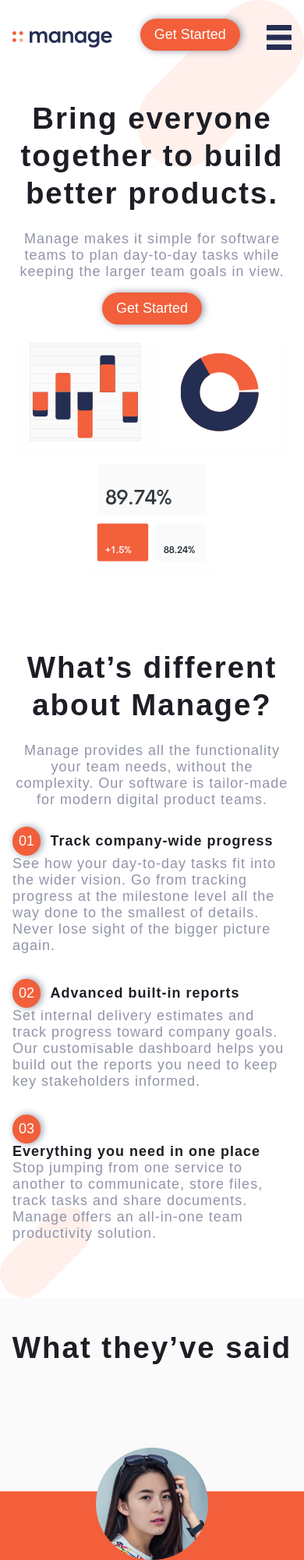
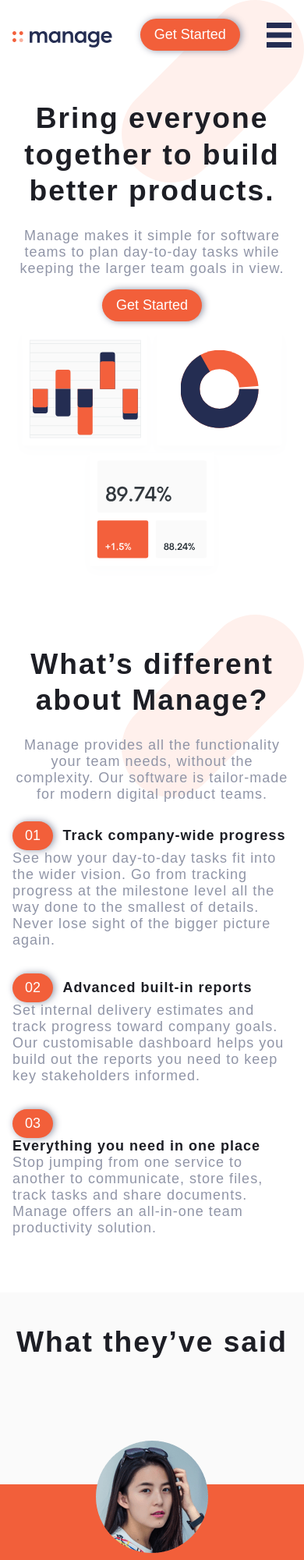
Before and after one commit to shagor-coder/manage-landing-page, a website: page index.html in a window 390 px wide. Shown: the top 2000 px of the page at 78% size. Drawn offline with nearby package versions, Linux system fonts and the light colour scheme; a web font is replaced by a local one.

Commit message:
Manage Landing Page

```diff
--- a/src/scss/_about.scss
+++ b/src/scss/_about.scss
@@ -1,6 +1,6 @@
 .about{
 
-    background: url(/src/img/bg-tablet-pattern.svg);
+    background: url(../src/img/bg-tablet-pattern.svg);
     background-repeat: no-repeat;
     background-position: left bottom;
     background-size: 30%;
@@ -29,7 +29,7 @@
                     height: 100%;
                     margin-right: 0.5rem;
                     pointer-events: none;
-                    padding: .5rem;
+                    padding: .5rem 1rem;
                 }
                 &:nth-child(2){
                     @include font400;
@@ -41,13 +41,16 @@
                 &:nth-child(3){
                     @include font400;
                     display: inline-block;
-                    margin-left: 3.2rem;
+                    margin-left: 4.2rem;
                 }
             }
         }
     }
     @media (max-width:48rem){
         text-align: center;
+
+        background-position: right top;
+        background-size: 60%;
 
         &__list{
 
--- a/src/scss/_header.scss
+++ b/src/scss/_header.scss
@@ -3,7 +3,7 @@
     position: fixed;
     left: 0;
     top: 0;
-    z-index: 999;
+    z-index: 9999;
 
 
     &.active{
@@ -54,7 +54,7 @@
 
             &__toggle{
                 position: absolute;
-                top: 2rem;
+                top: 1.8rem;
                 right: 1rem;
                 width: 2rem;
                 height: 2rem;
@@ -93,7 +93,7 @@
                     padding-bottom: 1rem;
                     &:not(:last-child){
                         margin-right: 0;
-                        margin-bottom: 1.5rem;
+                        margin-bottom: 0.1rem;
                     }
                 }
 
--- a/src/scss/_hero.scss
+++ b/src/scss/_hero.scss
@@ -4,7 +4,7 @@
     padding-top: 6rem;
     display: grid;
     place-items: center;
-    background: url(/src/img/bg-tablet-pattern.svg);
+    background: url(../src/img/bg-tablet-pattern.svg);
 
     @include bgControl;
     background-size: 55%;
@@ -29,6 +29,10 @@
     @media (max-width:48rem){
         text-align: center;
         padding-top: 8rem;
+
+        @include bgControl;
+        background-size: 60%;
+        background-position: right top;
     }
 
 }
--- a/src/scss/_mixins.scss
+++ b/src/scss/_mixins.scss
@@ -1,5 +1,5 @@
 @mixin font600 {
-    font-size: 2.4rem;
+    font-size: 2.325rem;
     font-weight: 700;
     color: $VeryDarkBlue;
     letter-spacing: 2px;
@@ -7,7 +7,7 @@
     padding-bottom: 1.5rem;
 }
 @mixin font500 {
-    font-size: 1.625rem;
+    font-size: 1.425rem;
     font-weight: 600;
     color: $VeryDarkBlue;
     letter-spacing: 1px;
--- a/src/scss/_simple.scss
+++ b/src/scss/_simple.scss
@@ -1,6 +1,6 @@
 .simple{
     background: $BrightRed;
-    padding: 3.5rem;
+    padding: 3.5rem 0;
 
     .row{
         justify-content: space-between;
```
Also changed, not shown: dist/style.css.
